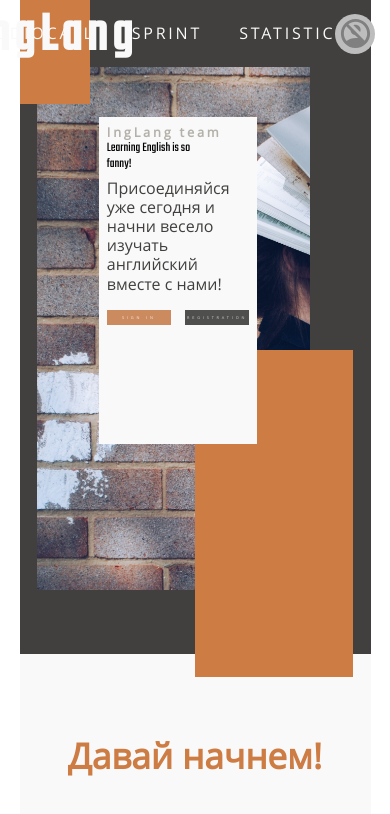
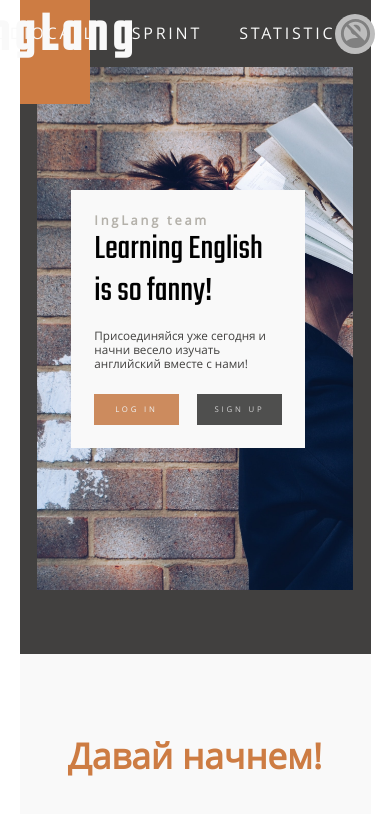
Before and after one commit to 1LisaW/rslang, a React (Create React App) app: page / in a window 390 px wide. Shown: the top 814 px of the page. Built offline with nearby package versions, Linux system fonts and the light colour scheme.

Commit message:
feat: add responsive for start-page component

```diff
--- a/src/components/Main/main.scss
+++ b/src/components/Main/main.scss
@@ -46,15 +46,14 @@ $YOUTUBE-MAX-WIDTH: 900px;
 }
 .start-page__content {
   max-width: $START-PAGE-TEXT-WIDTH;
-  width: 50%;
-  min-height: 50%;
+  width: 55%;
   background-color: $MAIN-COLOR--PRIMARY-LIGHT;
   position: relative;
   bottom: 50em;
   right: 6em;
   z-index: 1;
   margin-left: auto;
-  padding: 2vw;
+  padding: 2.5em;
   box-sizing: border-box;
   .start-page__subtitle {
     @include font(0.8em, OpenSans);
@@ -63,12 +62,12 @@ $YOUTUBE-MAX-WIDTH: 900px;
     color: $MAIN-COLOR--PRIMARY;
   }
   .start-page__title {
-    @include font(3.4vw, Teko);
+    @include font(3.2em, Teko);
     width: 70%;
-    margin-bottom: 0.5em;
+    margin-bottom: 15px;
   }
   .start-page__text {
-    @include font(1em, OpenSans);
+    @include font(1.5em, OpenSans);
     color: $MAIN-COLOR--PRIMARY-DARK;
     margin-bottom: 1em;
   }
@@ -78,7 +77,7 @@ $YOUTUBE-MAX-WIDTH: 900px;
       width: $REGISTRATION-BUTTON-WIDTH;
       height: $REGISTRATION-BUTTON-HEIGHT;
       color: $MAIN-COLOR--PRIMARY-LIGHT;
-      @include font(1vw, OpenSans);
+      @include font(1em, OpenSans);
       letter-spacing: 2.8px;
       transition: 1s all ease;
       cursor: pointer;
@@ -153,16 +152,82 @@ $YOUTUBE-MAX-WIDTH: 900px;
 }
 
 /***************media********************/
-@media only screen and (min-width: 750px) and (max-width: 1100px) {
-
+@media only screen and (min-width: 750px) and (max-width: 1000px) {
+  .start-page__content {
+    width: 75%;
+  }
+  .start-page__hero-img {
+    width: 80vw;
+  }
+  .start-page__decoration-container {
+    height: 40vw;
+    width: 45vw;
+    bottom: 13em;
+  }
 }
 
-@media only screen and (min-width: 640px) and (max-width: 749px) {
-
-}
-
-@media only screen and (max-width: 639px) {
+@media only screen and (min-width: 500px) and (max-width: 749px) {
   .youtube-video__title{
     font-size: 9vw;
   }
+  .start-page__decoration-container {
+    display: none;
+  }
+  .start-page__hero-img {
+    width: auto;
+  }
+  .start-page__content
+  .start-page__title {
+    font-size: 2.6em;
+    width: 95%;
+  }
+  .start-page__content
+  .start-page__text {
+    font-size: 3vw;
+    margin-bottom: 2em;
+  }
+  .start-page__content {
+    width: 60vw;
+    bottom: 25em;
+    right: 5em;
+    padding: 6vw;
+  }
+  .start-page__content
+  .start-page__registration-form
+  .registration-button {
+    font-size: 2vw;
+  }
 }
+
+@media only screen and (max-width: 499px) {
+  .youtube-video__title{
+    font-size: 9vw;
+  }
+  .start-page__decoration-container {
+    display: none;
+  }
+  .start-page__hero-img {
+    width: auto;
+  }
+  .start-page__content
+  .start-page__title {
+    font-size: 2.2em;
+    width: 95%;
+  }
+  .start-page__content
+  .start-page__text {
+    font-size: 3vw;
+    margin-bottom: 2em;
+  }
+  .start-page__content {
+    width: 60vw;
+    bottom: 25em;
+    right: 3em;
+    padding: 6vw;
+  }
+  .start-page__content
+  .start-page__registration-form
+  .registration-button {
+    font-size: 2vw;
+  }
+}
--- a/src/components/Main/main.tsx
+++ b/src/components/Main/main.tsx
@@ -15,13 +15,13 @@ function Main() {
           <p className="start-page__text">Присоединяйся уже сегодня и начни весело изучать английский вместе с нами!</p>
           <div className="start-page__registration-form">
             <button className="login__button registration-button" type="button">
-              SIGN IN
+              LOG IN
             </button>
             <button
               className="registration__button registration-button"
               type="button"
             >
-              REGISTRATION
+              SIGN UP
             </button>
           </div>
         </div>
```
